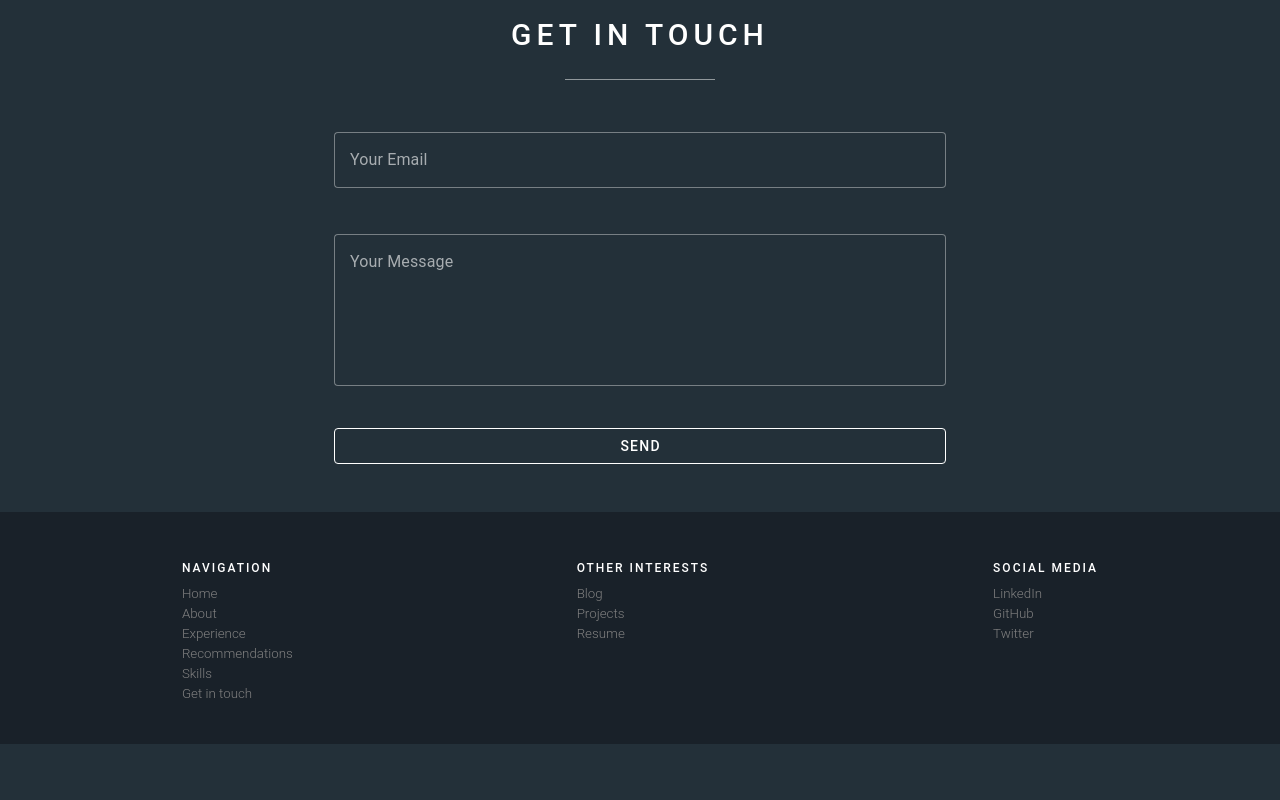
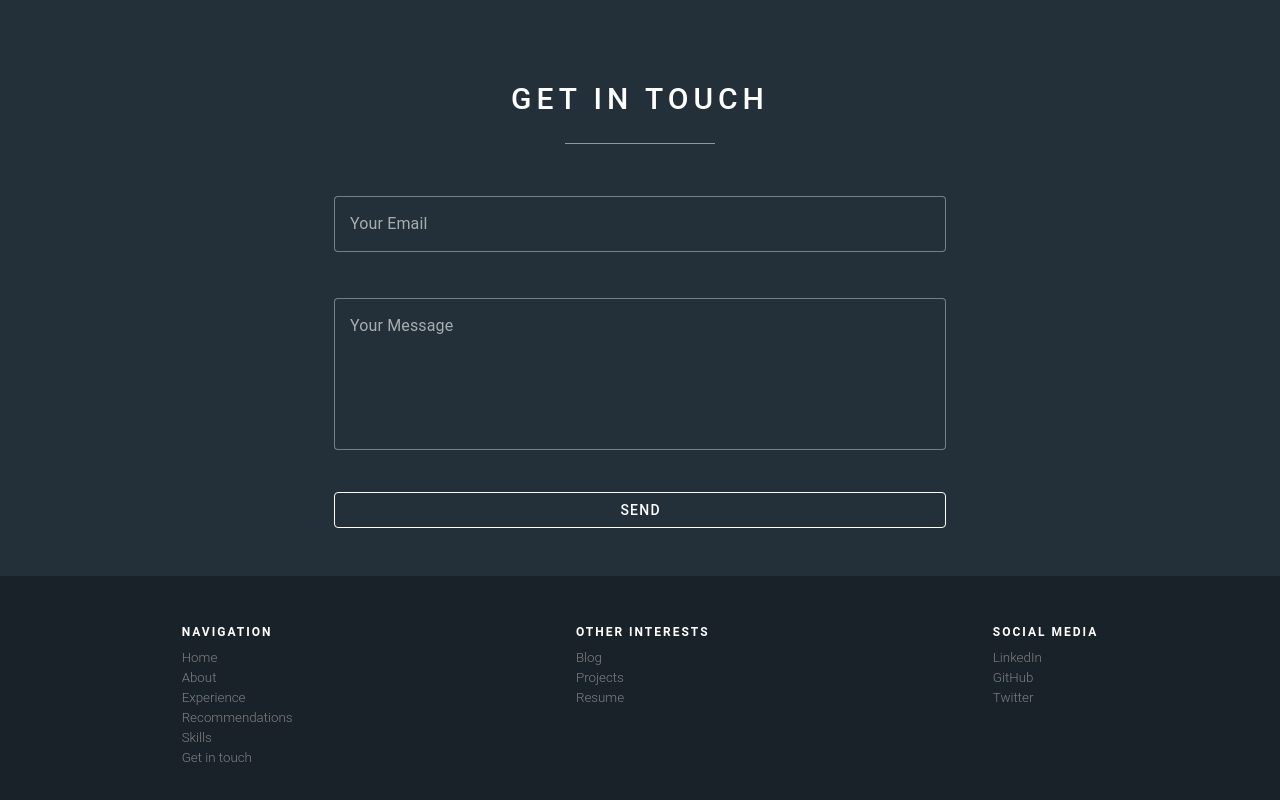
Before and after one commit to ilhankalac/portfolio-app, a Vue app: page / in a window 1280 px wide. Shown: the part 2945-3745 px from the top of the page. Before the commit the page ends 3689 px from the top, so only its background shows below. Built offline with nearby package versions, Linux system fonts and the light colour scheme; no server answers; the database is empty.

Commit message:
v-app layout add

```diff
--- a/src/components/Footer.vue
+++ b/src/components/Footer.vue
@@ -3,7 +3,7 @@
     <footer class="pa-10">
       <div :class="smAndDown ? 'd-flex flex-column ga-5' : 'd-flex text-white justify-space-around'">
         <div class="d-flex flex-column">
-          <div class="text-overline text-white">
+          <div class="text-overline text-white font-weight-bold">
             Navigation
           </div>
           <div class="d-flex text-white foot-links flex-wrap" :class="smAndDown ? 'ga-5' : 'flex-column font-weight-light'" style="font-size:smaller">
@@ -16,7 +16,7 @@
           </div>
         </div>
         <div class="d-flex flex-column">
-          <div class="text-overline text-white">
+          <div class="text-overline text-white font-weight-bold">
             Other interests
           </div>
           <div class="d-flex text-white foot-links" :class="smAndDown ? 'ga-5' : 'flex-column font-weight-light foot-links'" style="font-size:smaller">
@@ -26,7 +26,7 @@
           </div>
         </div>
          <div class="d-flex flex-column">
-          <div class="text-overline text-white">
+          <div class="text-overline text-white font-weight-bold">
             Social Media
           </div>
           <div class="d-flex text-white foot-links" :class="smAndDown ? 'ga-5' : 'flex-column font-weight-light foot-links'" style="font-size:smaller">
--- a/src/layouts/GuestLayout.vue
+++ b/src/layouts/GuestLayout.vue
@@ -1,5 +1,9 @@
 <template>
+  <v-layout class="rounded rounded-md">
+    <v-app-bar title="Application bar">
       <NavBar />
+    </v-app-bar>
+    <v-main>
       <Initial />
       <About />
       <Experience />
@@ -7,6 +11,8 @@
       <Skills />
       <GetInTouch />
       <Footer />
+    </v-main>
+  </v-layout>
 </template>
 
 <script lang="ts" setup>
@@ -18,5 +24,4 @@ import Recommendations from '@/views/Recommendations.vue';
 import Skills from '@/views/Skills.vue';
 import GetInTouch from '@/views/GetInTouch.vue';
 import Footer from '@/components/Footer.vue';
-import { onBeforeUnmount, onMounted, ref } from 'vue';
 </script>
```
Also changed, not shown: 1 other file (tests, documents, lock files or other folders). Lines whose indentation alone changed are shown as unchanged.
